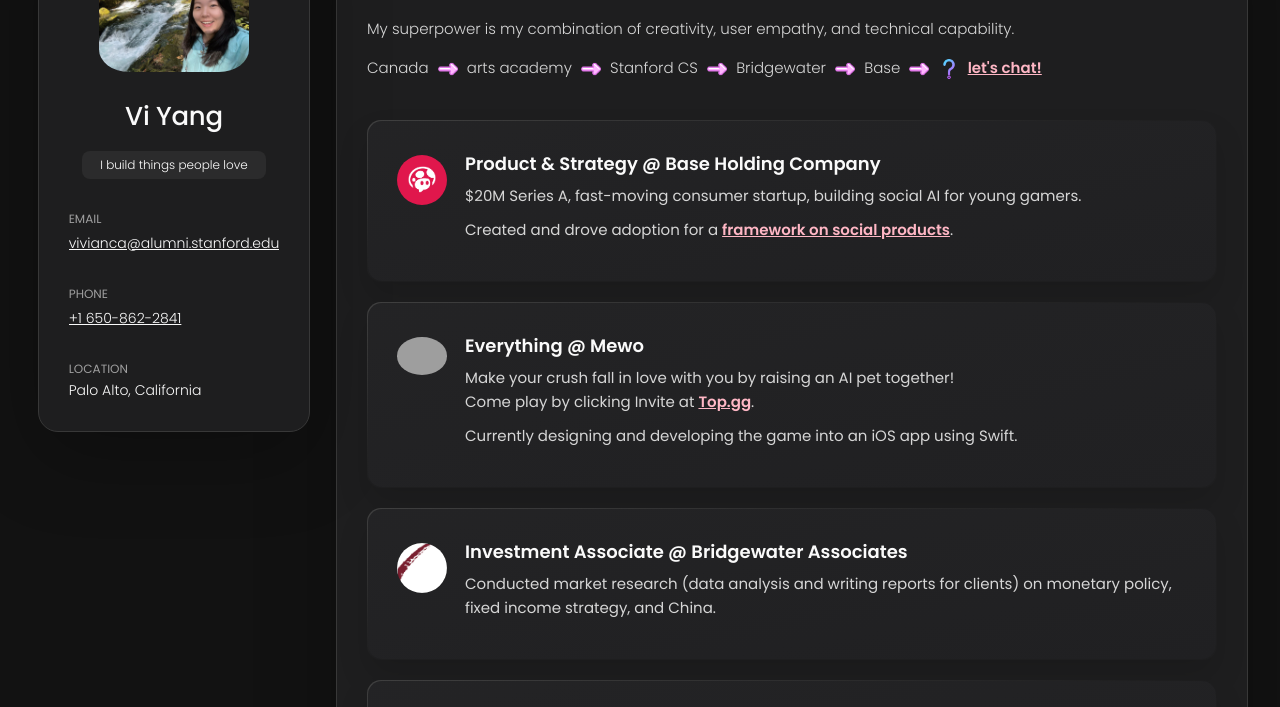
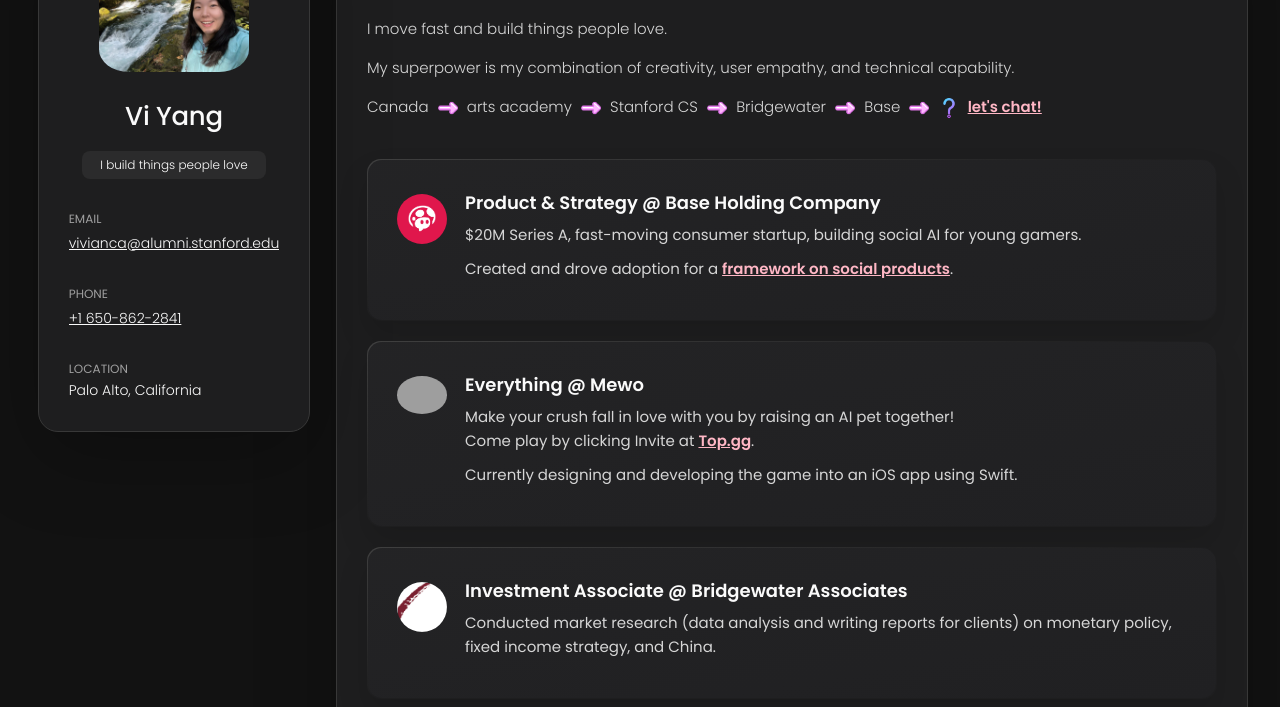
Before and after one commit to vivianca/vivianca.github.io, a plain HTML site: page index.html in a window 1280 px wide. Shown: the part 162-869 px from the top of the page. Drawn offline with nearby package versions, Linux system fonts and the light colour scheme; grey boxes are pictures that could not be loaded.

Commit message:
new sentence

```diff
--- a/index.html
+++ b/index.html
@@ -156,6 +156,7 @@
 
           <section class="about-text">
             <!-- <p>I want to understand the world and help people be happy.<br> -->
+            <p>I move fast and build things people love.</p>
             <p>
               My superpower is my combination of creativity, user empathy, and
               technical capability.
```
